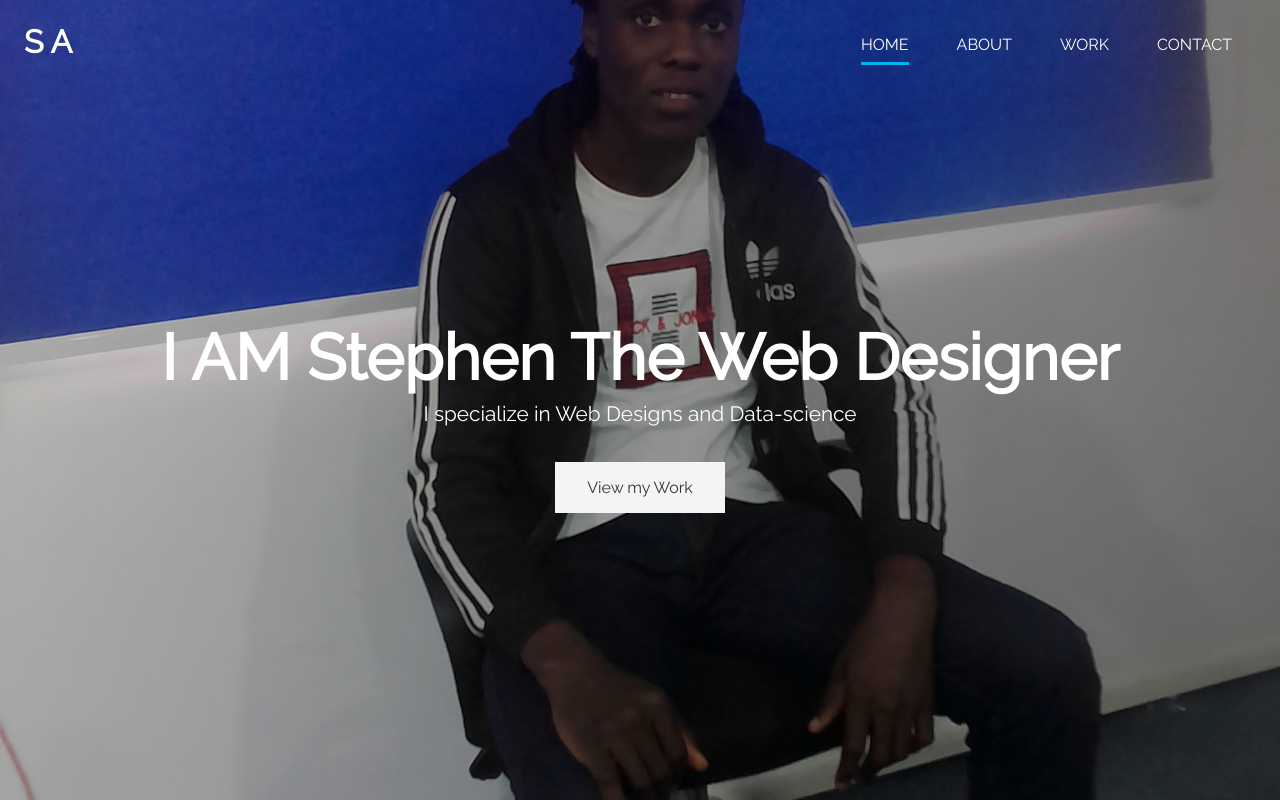
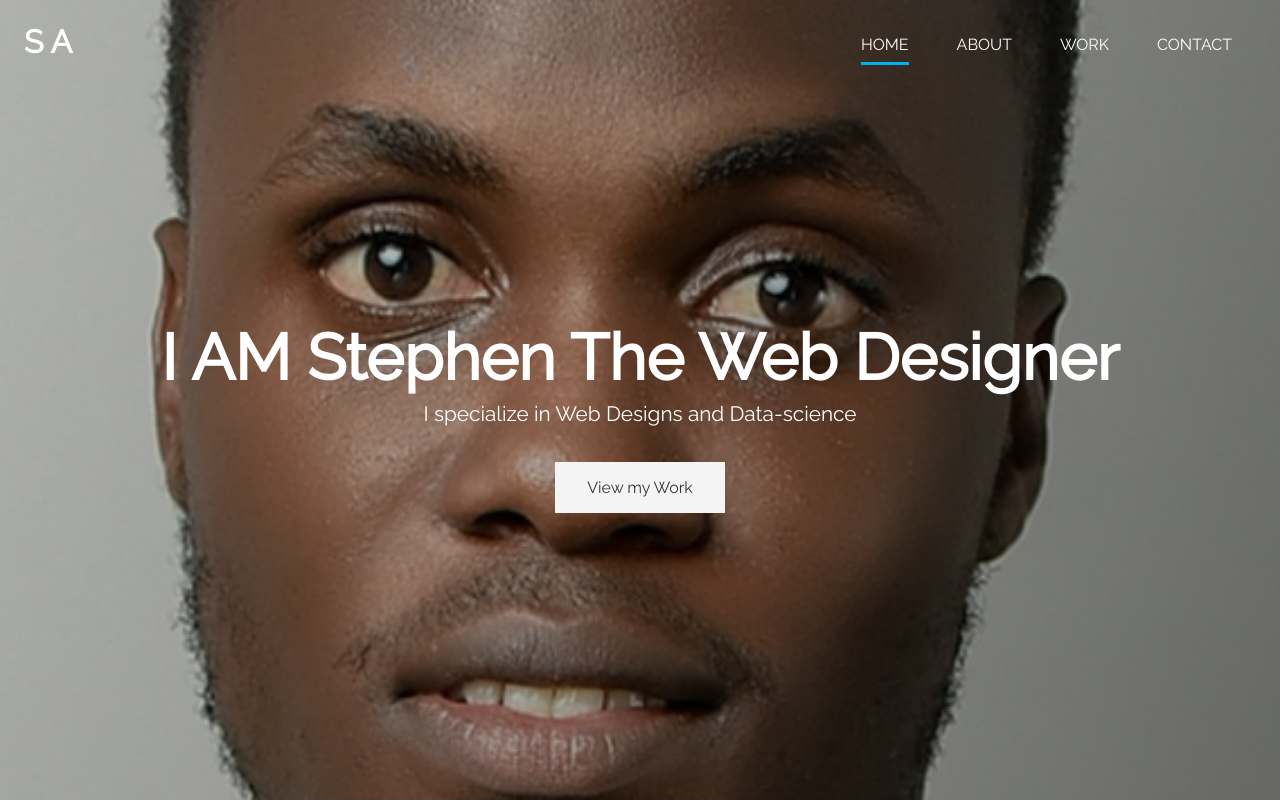
Before and after one commit to stephenkayade/portfolio_website, a website: page dist/index.html in a window 1280 px wide. Shown: the top 802 px of the page. Drawn offline with nearby package versions, Linux system fonts and the light colour scheme; files that its build step writes are made by us from their sources.

Commit message:
latest commit

```diff
--- a/scss/_config.scss
+++ b/scss/_config.scss
@@ -5,7 +5,7 @@ $main-color: #00b2ee;
 $light-color: #f4f4f4;
 $medium-color: #ccc;
 $dark-color: #333;
-$bg-image: linear-gradient(106.54deg, rgba(0,0,0,0.2)0.51%, rgba(0,0,0,0.5)100%),url('../img/steve.jpg');
+$bg-image: linear-gradient(106.54deg, rgba(0,0,0,0.2)0.51%, rgba(0,0,0,0.5)100%),url('../img/profile-pix.jpeg');
 
 // set text color
 
```
